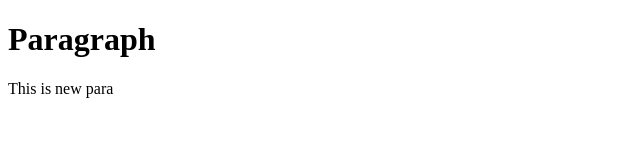
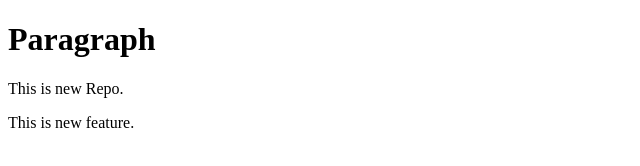
Before and after one commit to HarshRaolji003/LocalRepo, a plain HTML site: page index.html in a window 1280 px wide. Shown: the whole page, without its empty margins (0-640 px from the left). Drawn offline with Linux system fonts and the light colour scheme.

Commit message:
Add new feature

```diff
--- a/index.html
+++ b/index.html
@@ -7,6 +7,7 @@
 </head>
 <body>
     <h1>Paragraph   </h1>
-    <p>This is new para</p>
+    <p>This is new Repo.</p>
+    <p>This is new feature.</p>
 </body>
 </html>
```
